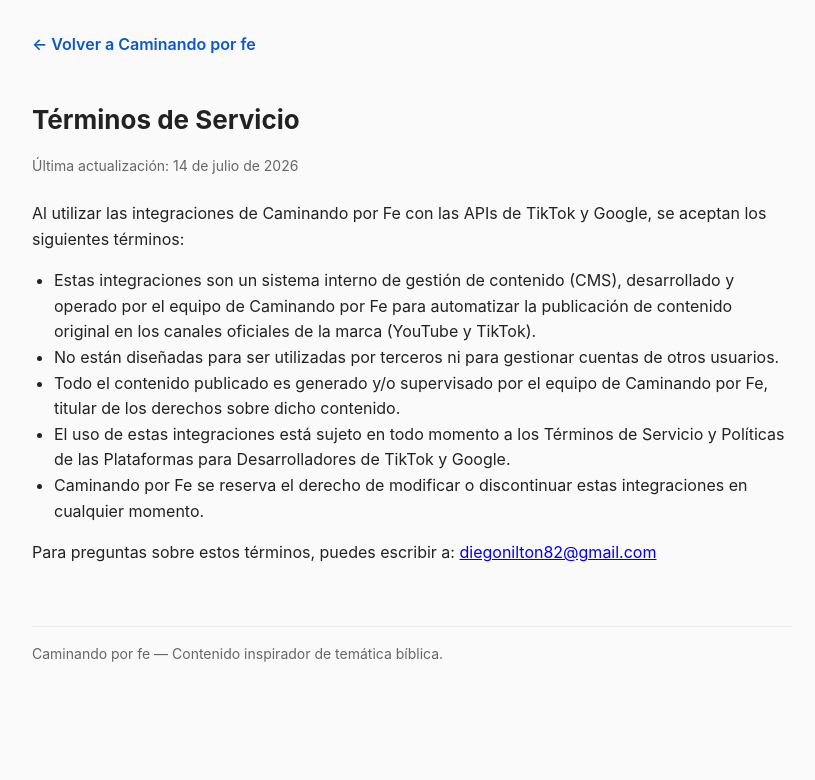
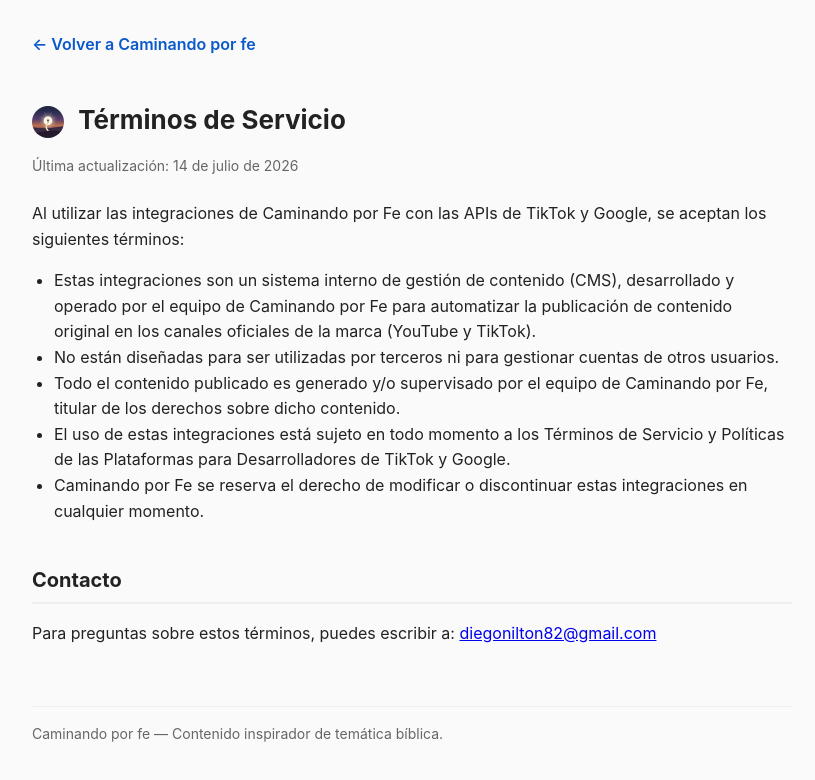
Before and after one commit to carepa1982/caminando-por-fe-legal, a plain HTML site: page terminos.html in a window 1280 px wide. Shown: the whole page, without its empty margins (228-1043 px from the left). Drawn offline with Linux system fonts and the light colour scheme.

Commit message:
Update terms of service page with logo and contact info

```diff
--- a/terminos.html
+++ b/terminos.html
@@ -4,6 +4,9 @@
 <meta charset="UTF-8">
 <meta name="viewport" content="width=device-width, initial-scale=1.0">
 <title>Caminando por fe — Términos de Servicio</title>
+<link rel="icon" href="/favicon.ico" sizes="any">
+<link rel="icon" href="/favicon-32x32.png" type="image/png">
+<link rel="apple-touch-icon" href="/apple-touch-icon.png">
 <style>
   body {
     font-family: -apple-system, BlinkMacSystemFont, "Segoe UI", Roboto, Arial, sans-serif;
@@ -24,7 +27,7 @@
 </head>
 <body>
 <a class="back" href="/">&larr; Volver a Caminando por fe</a>
-<h1>Términos de Servicio</h1>
+<h1><img src="/logo-header.png" alt="Caminando por fe" width="32" height="32" style="vertical-align:middle; border-radius:50%; margin-right:8px;"> Términos de Servicio</h1>
 <p class="updated">Última actualización: 14 de julio de 2026</p>
 
 <p>Al utilizar las integraciones de Caminando por Fe con las APIs de TikTok y Google, se aceptan los siguientes términos:</p>
@@ -36,6 +39,7 @@
   <li>Caminando por Fe se reserva el derecho de modificar o discontinuar estas integraciones en cualquier momento.</li>
 </ul>
 
+<h2 style="font-size:20px; margin-top:40px; border-bottom:2px solid #eee; padding-bottom:6px;">Contacto</h2>
 <p>Para preguntas sobre estos términos, puedes escribir a: <a href="mailto:diegonilton82@gmail.com">diegonilton82@gmail.com</a></p>
 
 <footer>Caminando por fe — Contenido inspirador de temática bíblica.</footer>
```
